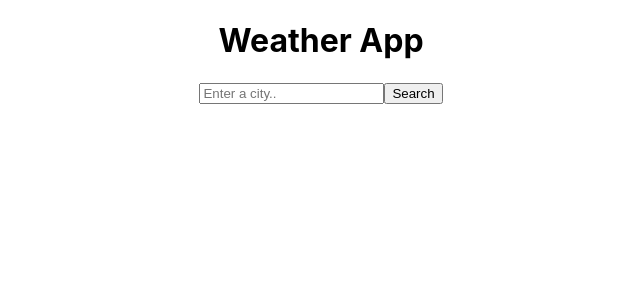
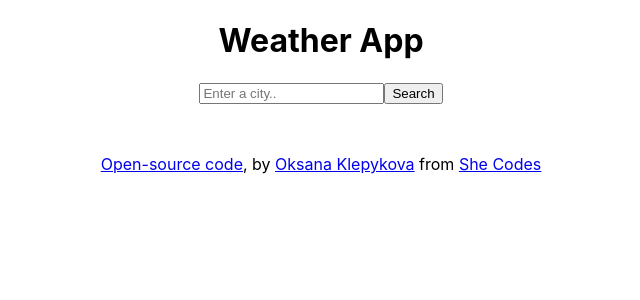
Before and after one commit to oksiklepykova/weather-react, a React (Create React App) app: page / in a window 1280 px wide. Shown: the top 300 px of the page, without its empty margins (319-959 px from the left). Built offline with nearby package versions, Linux system fonts and the light colour scheme.

Commit message:
Added the GitHub repo URL

```diff
--- a/src/App.js
+++ b/src/App.js
@@ -7,7 +7,15 @@ function App() {
     <div className="App">
       <h1>Weather App</h1>
       <Weather />
+      <footer>
+        <a href="https://github.com/oksiklepykova/weather-react" target="_blank" rel="noreferrer">Open-source code</a>{""}
+        , by{" "}
+        <a href="/" target="_blank" rel="noreferrer">Oksana Klepykova</a>{" "}
+        from{" "}
+        <a href="http://shecodes.io" target="_blank" rel="noreferrer">She Codes</a>
+      </footer>
     </div>
+
   );
 }
 
--- a/src/index.css
+++ b/src/index.css
@@ -11,3 +11,11 @@ code {
   font-family: source-code-pro, Menlo, Monaco, Consolas, 'Courier New',
     monospace;
 }
+
+ul {
+ list-style: none;
+}
+
+footer {
+  margin-top: 50px;
+}
```
Also changed, not shown: public/index.html (+1 -12 lines), src/App.css (line endings or trailing spaces).
